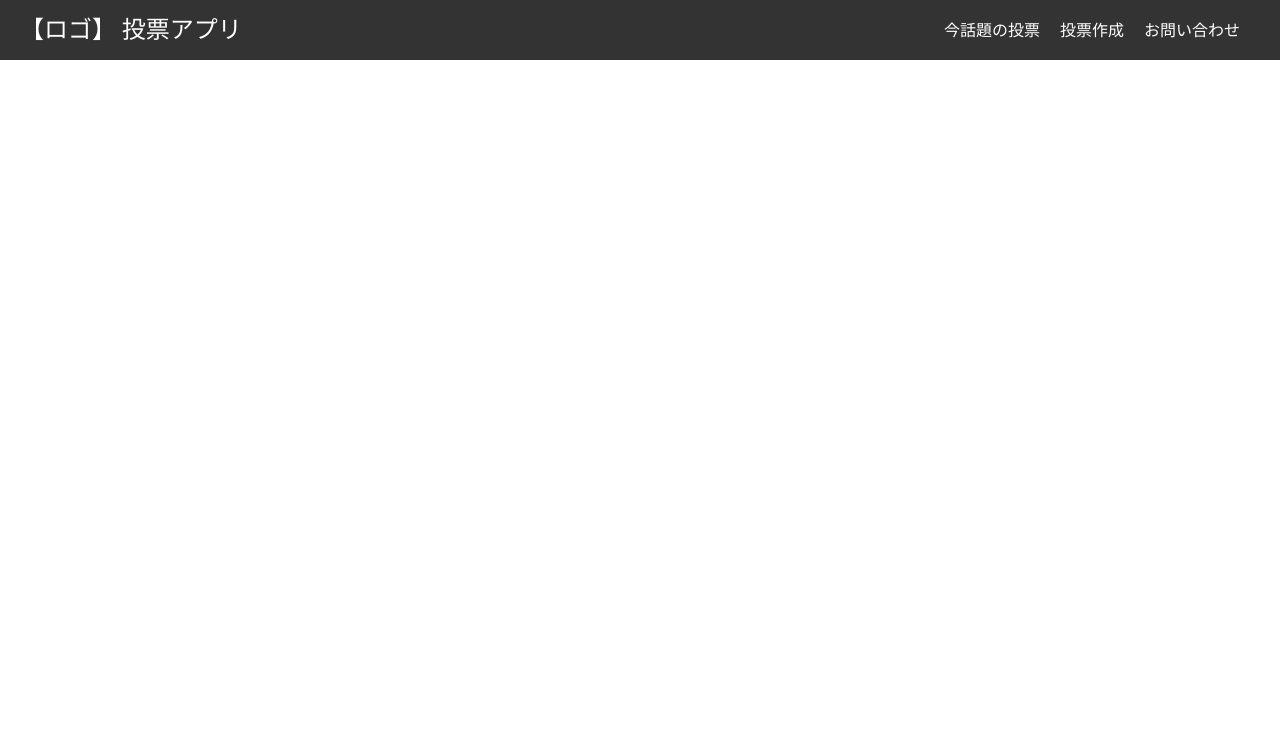
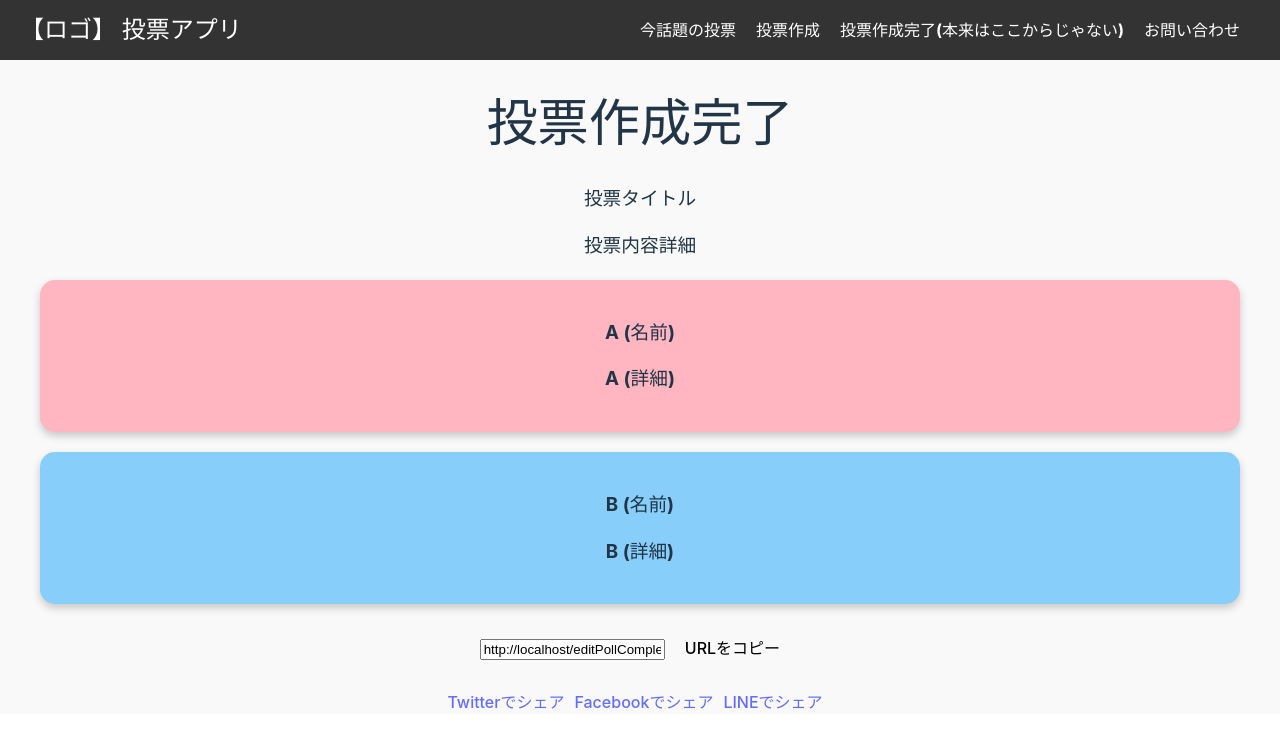
Before and after one commit to tsuyo-itai/voteapp-repo, a Vue app in the folder src/viteapp/: page /editPollComplete in a window 1280 px wide. Shown: the top 748 px of the page. Built offline with nearby package versions, Linux system fonts and the light colour scheme.

Commit message:
投票登録完了画面作成

```diff
--- /dev/null
+++ b/src/viteapp/src/components/EditPollComplete.vue
@@ -0,0 +1,59 @@
+<template>
+  <h1>投票作成完了</h1>
+    <h3>投票タイトル</h3>
+    <h3>投票内容詳細</h3>
+    <div class="card-choice choice-first">
+      <h3>A (名前)</h3>
+      <h3>A (詳細)</h3>
+    </div>
+    <div class="card-choice choice-second">
+      <h3>B (名前)</h3>
+      <h3>B (詳細)</h3>
+    </div>
+    <!-- 追加部分: URL表示とコピー機能 -->
+    <div class="copy-url-section">
+      <input type="text" v-model="currentUrl" readonly>
+      <button @click="copyToClipboard">URLをコピー</button>
+    </div>
+    <!-- 追加部分: SNSシェアリンク -->
+    <div class="social-share-section">
+      <a :href="twitterShareLink" target="_blank">Twitterでシェア</a>
+      <a :href="facebookShareLink" target="_blank">Facebookでシェア</a>
+      <a :href="lineShareLink" target="_blank">LINEでシェア</a>
+    </div>
+</template>
+
+<script>
+export default {
+  data() {
+    return {
+      currentUrl: window.location.href
+    }
+  },
+  computed: {
+    twitterShareLink() {
+      const text = encodeURIComponent("投票に参加してください！");  // シェア時のテキスト
+      return `https://twitter.com/intent/tweet?text=${text}&url=${encodeURIComponent(this.currentUrl)}`;
+    },
+    facebookShareLink() {
+      return `https://www.facebook.com/sharer/sharer.php?u=${encodeURIComponent(this.currentUrl)}`;
+    },
+    lineShareLink() {
+      const text = encodeURIComponent("投票に参加してください！");  // シェア時のテキスト
+      return `https://line.me/R/msg/text/?${text}%20${encodeURIComponent(this.currentUrl)}`;
+    }
+  },
+  methods: {
+    async copyToClipboard() {
+      // ... 省略 ...
+    }
+  }
+}
+</script>
+
+<style>
+/* 必要に応じてスタイルを追加 */
+.copy-url-section, .social-share-section {
+  margin-bottom: 20px;
+}
+</style>
--- a/src/viteapp/src/components/Header.vue
+++ b/src/viteapp/src/components/Header.vue
@@ -4,6 +4,7 @@
     <ul class="nav-menu">
       <li><router-link to="/">今話題の投票</router-link></li>
       <li><router-link to="/editPoll">投票作成</router-link></li>
+      <li><router-link to="/editPollComplete">投票作成完了(本来はここからじゃない)</router-link></li>
       <li><router-link to="#">お問い合わせ</router-link></li>
     </ul>
   </header>
--- a/src/viteapp/src/main.js
+++ b/src/viteapp/src/main.js
@@ -4,6 +4,7 @@ import './scss/style.scss'
 import App from './App.vue'
 import MainView from './components/MainView.vue'
 import EditPollView from './components/EditPollView.vue'
+import EditPollCompleteView from './components/EditPollComplete.vue'
 import PollView from './components/PollView.vue'
 import axios from 'axios';
 import { createRouter, createWebHistory } from 'vue-router';
@@ -22,6 +23,7 @@ const router = createRouter({
     routes: [
       { path: '/', name: "root", component: MainView },
       { path: '/editPoll', name: "editPoll", component: EditPollView },
+      { path: '/editPollComplete', name: "editPollComplete", component: EditPollCompleteView },
       { path: '/Poll', name: "Poll", component: PollView }, //TODO パスはオリジナルURLとする 一旦適当に作成
     ],
 });
--- a/src/viteapp/src/scss/style.scss
+++ b/src/viteapp/src/scss/style.scss
@@ -145,3 +145,25 @@ header {
     background-color: white;
 
 }
+
+//* 投票作成完了画面 関連 */
+.card-choice {
+    padding: 20px 10px;
+    box-shadow: 0 4px 8px rgba(0, 0, 0, 0.2);
+    margin: 20px 40px;
+    border-radius: 15px;
+    overflow: hidden;
+    position: relative; /* 親要素を相対位置指定 */
+}
+
+.choice-first {
+    background-color: #FFB6C1;
+}
+
+.choice-second {
+    background-color: #87CEFA;
+}
+
+.social-share-section a {
+    margin-right: 10px;
+}
```
